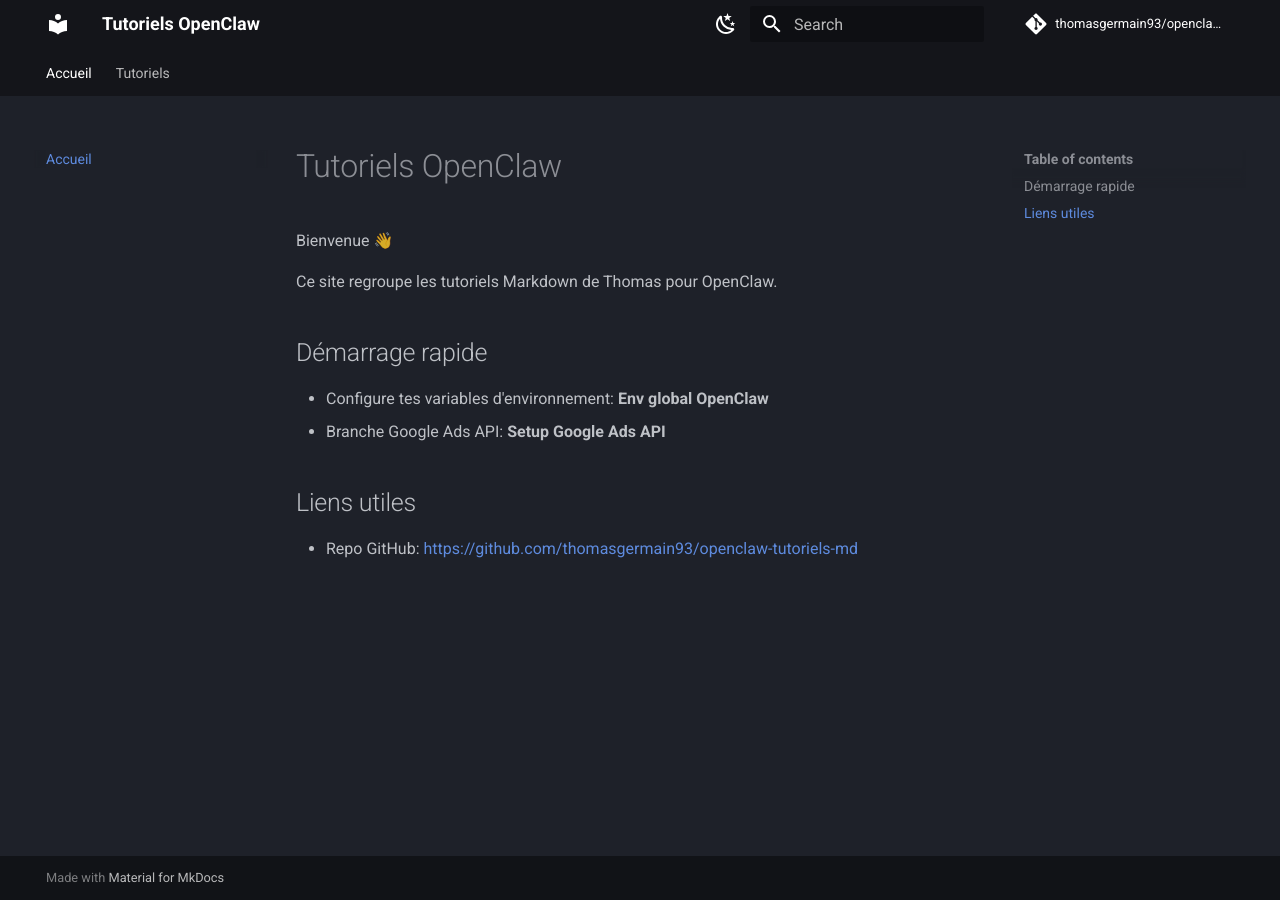
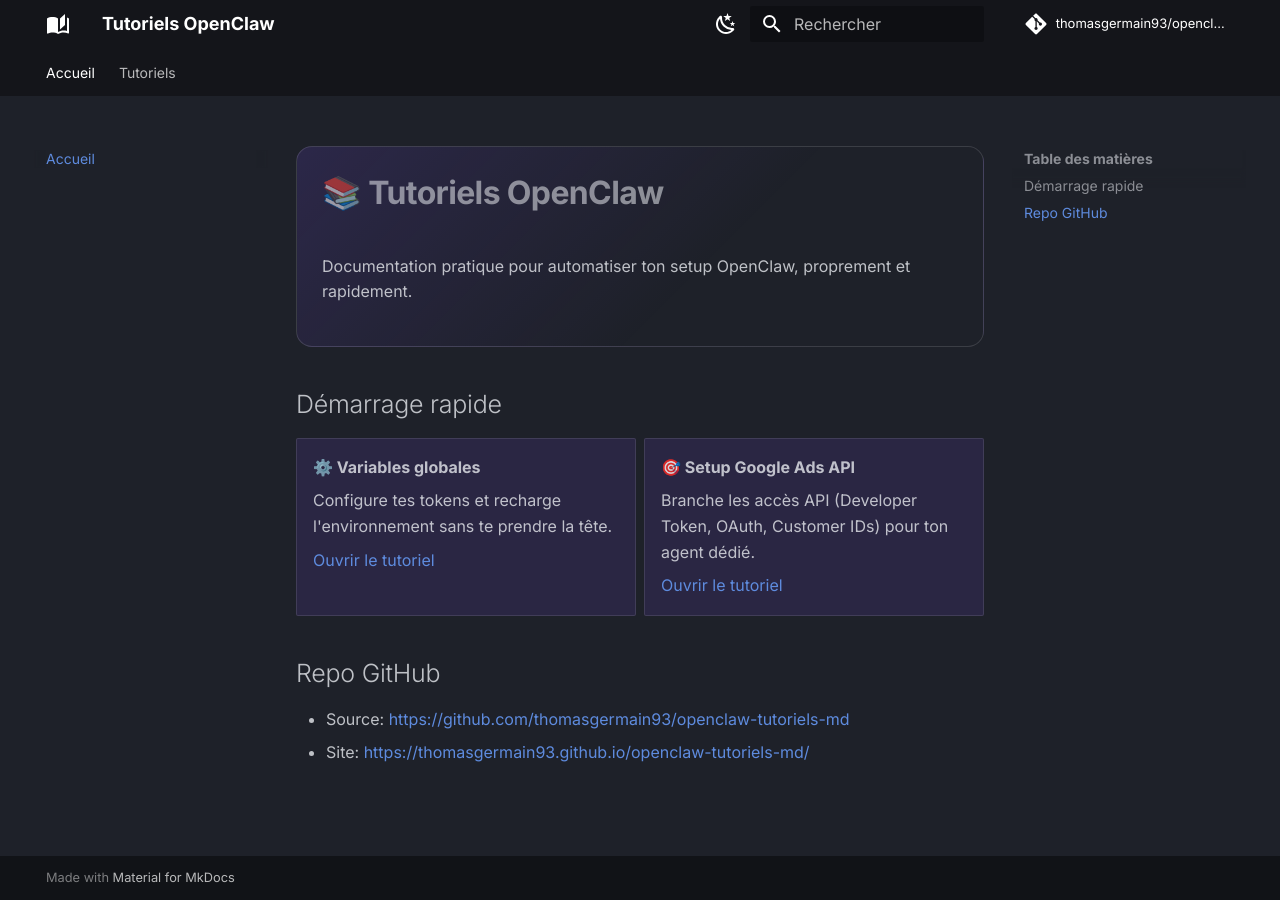
Before and after one commit to thomasgermain93/openclaw-tutoriels-md, an MkDocs documentation site: the page built from docs/index.md, in a window 1280 px wide. Built offline with MkDocs 1.6.1 and Material for MkDocs 9.7.7, drawn with Linux system fonts in a browser that asks for light colours; comment, search, counter and statistics services are not loaded.

Commit message:
style: improve MkDocs design (dark UX, cards, typography, custom CSS)

```diff
--- a/docs/index.md
+++ b/docs/index.md
@@ -1,14 +1,27 @@
-# Tutoriels OpenClaw
-
-Bienvenue 👋
-
-Ce site regroupe les tutoriels Markdown de Thomas pour OpenClaw.
+<div class="hero">
+  <h1>📚 Tutoriels OpenClaw</h1>
+  <p>Documentation pratique pour automatiser ton setup OpenClaw, proprement et rapidement.</p>
+</div>
 
 ## Démarrage rapide
 
-- Configure tes variables d'environnement: **Env global OpenClaw**
-- Branche Google Ads API: **Setup Google Ads API**
+<div class="grid cards" markdown>
 
-## Liens utiles
+-   **⚙️ Variables globales**
 
-- Repo GitHub: <https://github.com/thomasgermain93/openclaw-tutoriels-md>
+    Configure tes tokens et recharge l'environnement sans te prendre la tête.
+
+    [Ouvrir le tutoriel](tutoriels/01-env-global-openclaw.md)
+
+-   **🎯 Setup Google Ads API**
+
+    Branche les accès API (Developer Token, OAuth, Customer IDs) pour ton agent dédié.
+
+    [Ouvrir le tutoriel](tutoriels/02-google-ads-api-setup.md)
+
+</div>
+
+## Repo GitHub
+
+- Source: <https://github.com/thomasgermain93/openclaw-tutoriels-md>
+- Site: <https://thomasgermain93.github.io/openclaw-tutoriels-md/>
--- /dev/null
+++ b/docs/stylesheets/extra.css
@@ -0,0 +1,37 @@
+:root {
+  --md-primary-fg-color: #111827;
+  --md-accent-fg-color: #8b5cf6;
+}
+
+.md-typeset h1 {
+  font-weight: 800;
+  letter-spacing: -0.02em;
+}
+
+.hero {
+  padding: 1.25rem 1.25rem;
+  border: 1px solid color-mix(in srgb, var(--md-default-fg-color) 18%, transparent);
+  border-radius: 16px;
+  background: linear-gradient(135deg, color-mix(in srgb, var(--md-accent-fg-color) 15%, transparent), transparent 60%);
+  margin-bottom: 1rem;
+}
+
+.grid.cards > ul {
+  display: grid;
+  grid-template-columns: repeat(auto-fit, minmax(220px, 1fr));
+  gap: .8rem;
+  list-style: none;
+  margin: 0;
+  padding: 0;
+}
+
+.grid.cards > ul > li {
+  border: 1px solid color-mix(in srgb, var(--md-default-fg-color) 15%, transparent);
+  border-radius: 14px;
+  padding: .8rem .9rem;
+  background: color-mix(in srgb, var(--md-default-bg-color) 88%, var(--md-accent-fg-color) 12%);
+}
+
+.md-typeset code {
+  border-radius: 8px;
+}
--- a/mkdocs.yml
+++ b/mkdocs.yml
@@ -6,6 +6,12 @@
 
 theme:
   name: material
+  language: fr
+  icon:
+    logo: material/book-open-page-variant
+  font:
+    text: Inter
+    code: JetBrains Mono
   palette:
     - scheme: slate
       primary: black
@@ -21,13 +27,26 @@
         name: Passer en mode sombre
   features:
     - navigation.tabs
+    - navigation.sections
     - navigation.top
+    - navigation.instant
     - content.code.copy
+    - content.tabs.link
+    - search.suggest
+    - search.highlight
 
 markdown_extensions:
   - admonition
+  - attr_list
+  - md_in_html
+  - pymdownx.superfences
+  - pymdownx.tabbed:
+      alternate_style: true
   - toc:
       permalink: true
+
+extra_css:
+  - stylesheets/extra.css
 
 nav:
   - Accueil: index.md
```
